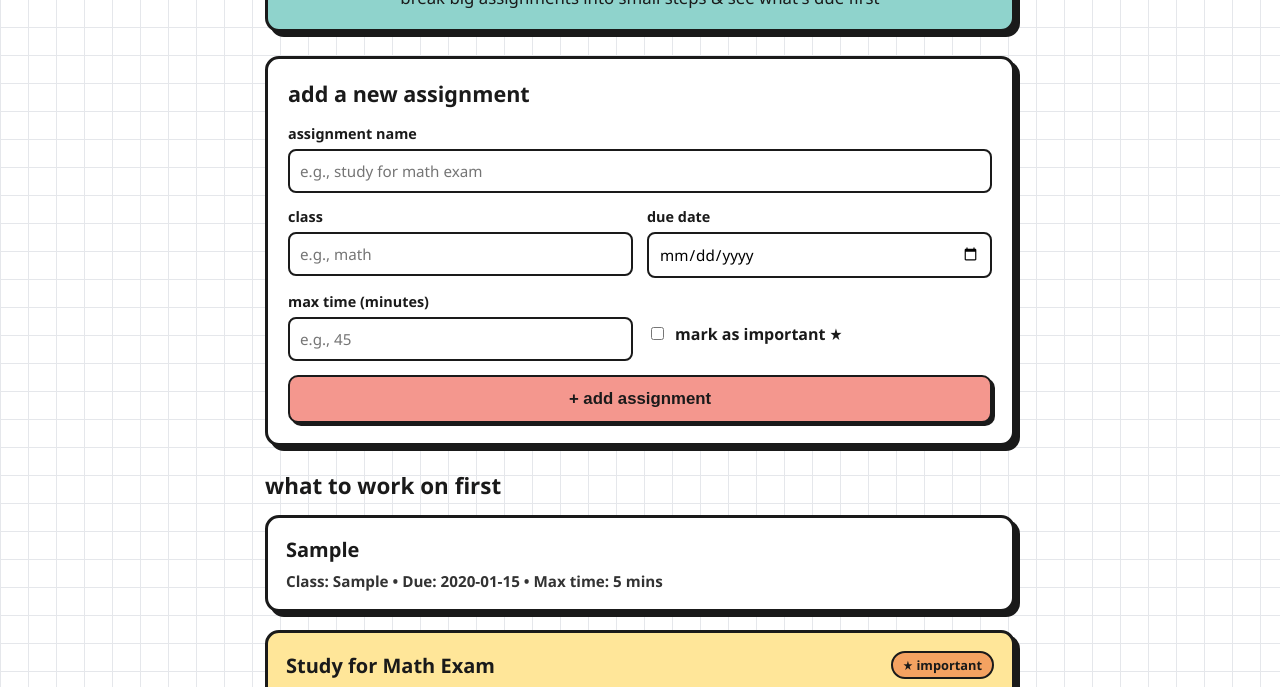
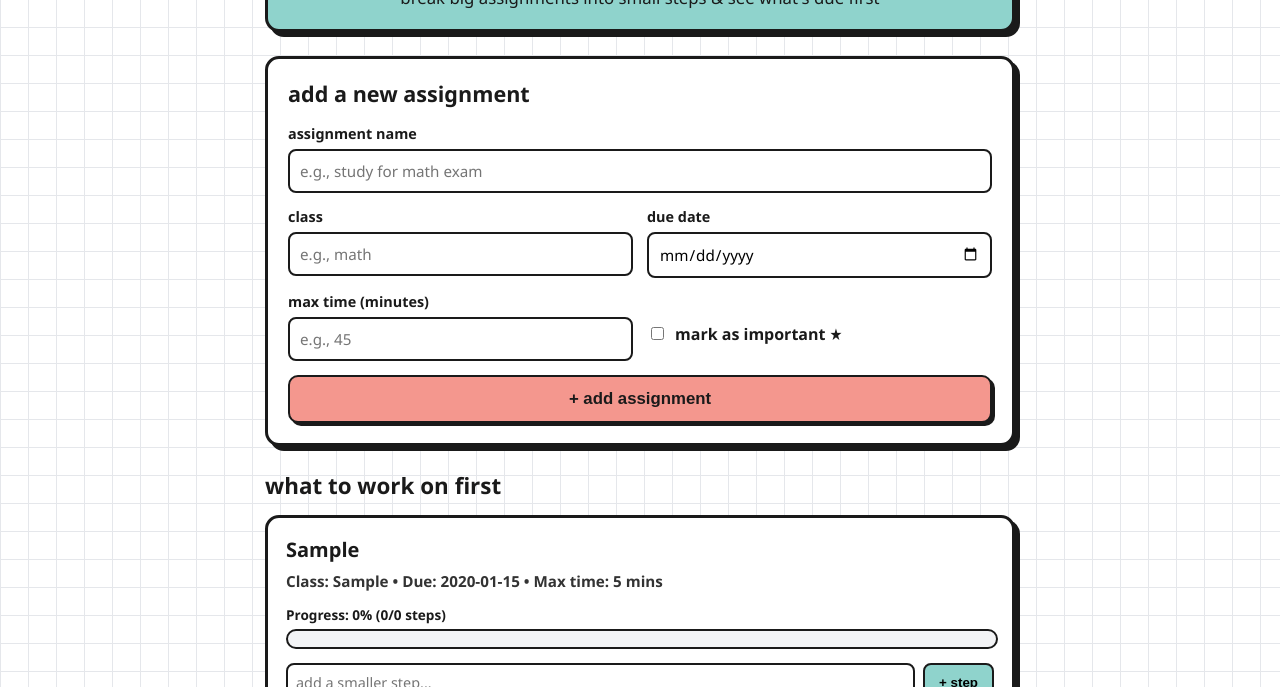
Before and after one commit to Aidenmoreorlesss/my-study-app, a plain HTML site: page index.html in a window 1280 px wide. Both pictures are taken after typing "Sample", "Sample", "2020-01-15", "5" into the empty fields and a click on the button "+ add assignment". Shown: the part 113-800 px from the top of the page. Drawn offline with Linux system fonts and the light colour scheme.

Commit message:
source 5

```diff
--- a/script.js
+++ b/script.js
@@ -94,5 +94,98 @@ document.getElementById("assignmentForm").addEventListener("submit", function (e
   event.target.reset();
 });
 
-// Display the starter assignment as soon as the page loads
-renderAssignments();
+// FUNCTION:
+// Sorts assignments by closest due date first and displays them with steps and a progress bar.
+function renderAssignments() {
+  const listContainer = document.getElementById("assignmentList");
+  listContainer.innerHTML = "";
+
+  // Sort a copy of the array so the earliest due dates appear at the top
+  const sorted = [...assignments].sort((a, b) => new Date(a.dueDate) - new Date(b.dueDate));
+
+  // Loop through each assignment and build its card
+  sorted.forEach((task) => {
+    const card = document.createElement("div");
+    card.className = "assignment-card";
+
+    if (task.important) {
+      card.classList.add("important");
+    }
+
+    const badgeHTML = task.important ? `<span class="important-badge">★ important</span>` : "";
+
+    // Calculate completion percentage for the progress bar
+    const totalSteps = task.steps.length;
+    const completedSteps = task.steps.filter((step) => step.done).length;
+    const percent = totalSteps === 0 ? 0 : Math.round((completedSteps / totalSteps) * 100);
+
+    // Build HTML for each smaller step checkbox
+    let stepsHTML = "";
+    task.steps.forEach((step, index) => {
+      const checkedAttr = step.done ? "checked" : "";
+      const completedClass = step.done ? "completed" : "";
+      stepsHTML += `
+        <li class="step-item ${completedClass}">
+          <input type="checkbox" ${checkedAttr} onchange="toggleStep(${task.id}, ${index})">
+          <span>${step.text}</span>
+        </li>
+      `;
+    });
+
+    card.innerHTML = `
+      <div class="card-header">
+        <h3>${task.name}</h3>
+        ${badgeHTML}
+      </div>
+      <p class="card-meta">
+        Class: ${task.className} &bull; Due: ${task.dueDate} &bull; Max time: ${task.maxTime} mins
+      </p>
+
+      <!-- Progress bar section -->
+      <div class="progress-section">
+        <span class="progress-label">Progress: ${percent}% (${completedSteps}/${totalSteps} steps)</span>
+        <div class="progress-track">
+          <div class="progress-fill" style="width: ${percent}%;"></div>
+        </div>
+      </div>
+
+      <!-- Checklist of smaller steps -->
+      <ul class="steps-list">
+        ${stepsHTML}
+      </ul>
+
+      <!-- Input to break the assignment into more steps -->
+      <div class="add-step-row">
+        <input type="text" id="stepInput-${task.id}" placeholder="add a smaller step...">
+        <button type="button" class="add-step-btn" onclick="addStep(${task.id})">+ step</button>
+      </div>
+    `;
+
+    listContainer.appendChild(card);
+  });
+}
+
+// FUNCTION:
+// Toggles a step between done and not done, then updates the progress bar.
+function toggleStep(taskId, stepIndex) {
+  const task = assignments.find((item) => item.id === taskId);
+  if (task) {
+    task.steps[stepIndex].done = !task.steps[stepIndex].done;
+    renderAssignments();
+  }
+}
+
+// FUNCTION:
+// Adds a new smaller step to a specific assignment.
+function addStep(taskId) {
+  const input = document.getElementById(`stepInput-${taskId}`);
+  const stepText = input.value.trim();
+
+  if (stepText !== "") {
+    const task = assignments.find((item) => item.id === taskId);
+    if (task) {
+      task.steps.push({ text: stepText, done: false });
+      renderAssignments();
+    }
+  }
+}
--- a/style.css
+++ b/style.css
@@ -175,3 +175,82 @@ body {
   color: #333333;
   margin: 0;
 }
+/* Container for the progress bar and percentage label */
+.progress-section {
+  margin: 14px 0;
+}
+
+.progress-label {
+  font-size: 0.85rem;
+  font-weight: 700;
+  margin-bottom: 5px;
+  display: block;
+}
+
+/* Outer track of the progress bar */
+.progress-track {
+  width: 100%;
+  height: 16px;
+  background-color: #f3f4f6;
+  border: 2px solid #1a1a1a;
+  border-radius: 10px;
+  overflow: hidden;
+}
+
+/* Colored fill bar that grows as steps are completed */
+.progress-fill {
+  height: 100%;
+  background-color: #8fd3cc;
+  width: 0%;
+  transition: width 0.25s ease;
+}
+
+/* List of smaller checklist steps inside a card */
+.steps-list {
+  list-style: none;
+  padding: 0;
+  margin: 12px 0;
+}
+
+.step-item {
+  display: flex;
+  align-items: center;
+  gap: 8px;
+  padding: 6px 0;
+  font-size: 0.95rem;
+}
+
+/* Crosses out step text when checked off */
+.step-item.completed span {
+  text-decoration: line-through;
+  color: #6b7280;
+}
+
+/* Input row to add a new smaller step to an assignment */
+.add-step-row {
+  display: flex;
+  gap: 8px;
+  margin-top: 10px;
+}
+
+.add-step-row input {
+  flex: 1;
+  padding: 8px;
+  border: 2px solid #1a1a1a;
+  border-radius: 8px;
+  font-family: inherit;
+  font-size: 0.9rem;
+}
+
+.add-step-btn {
+  padding: 8px 14px;
+  background-color: #8fd3cc;
+  border: 2px solid #1a1a1a;
+  border-radius: 8px;
+  font-weight: 700;
+  cursor: pointer;
+}
+
+.add-step-btn:hover {
+  background-color: #76c2ba;
+}
```
